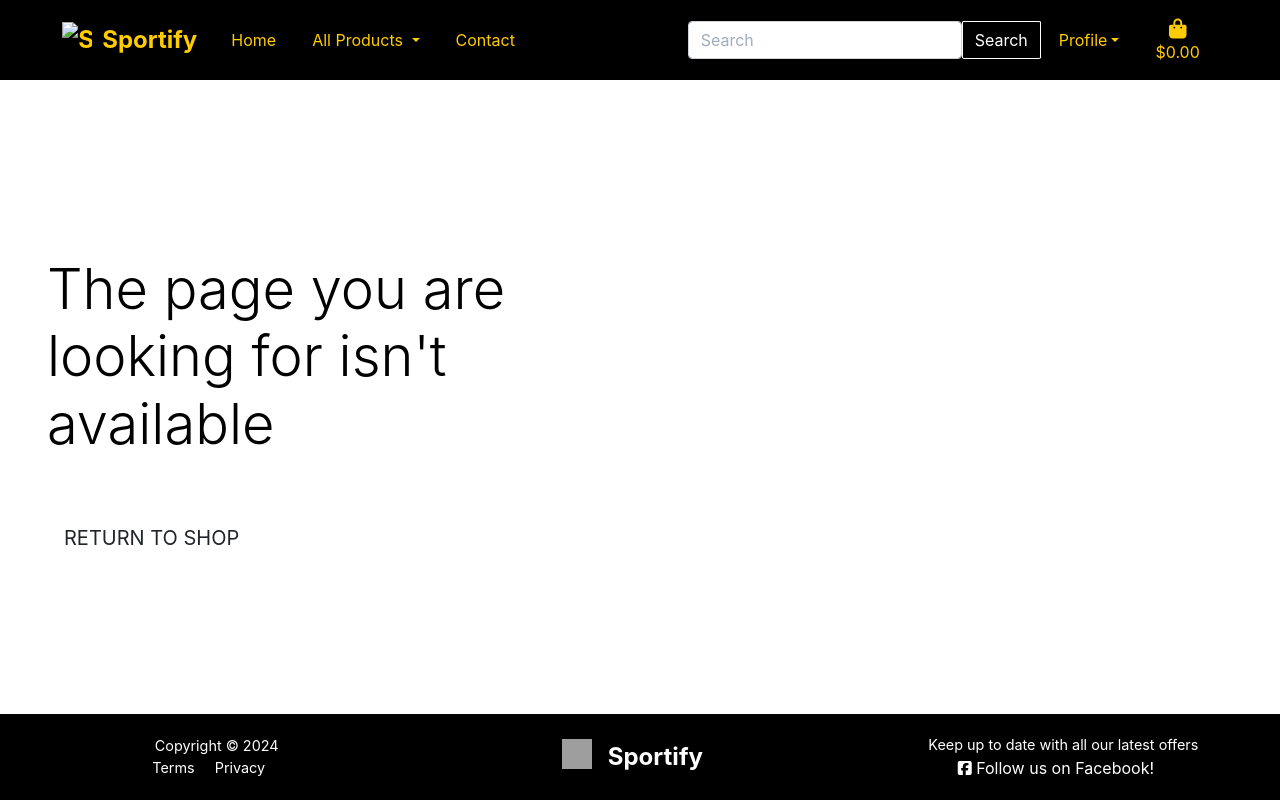
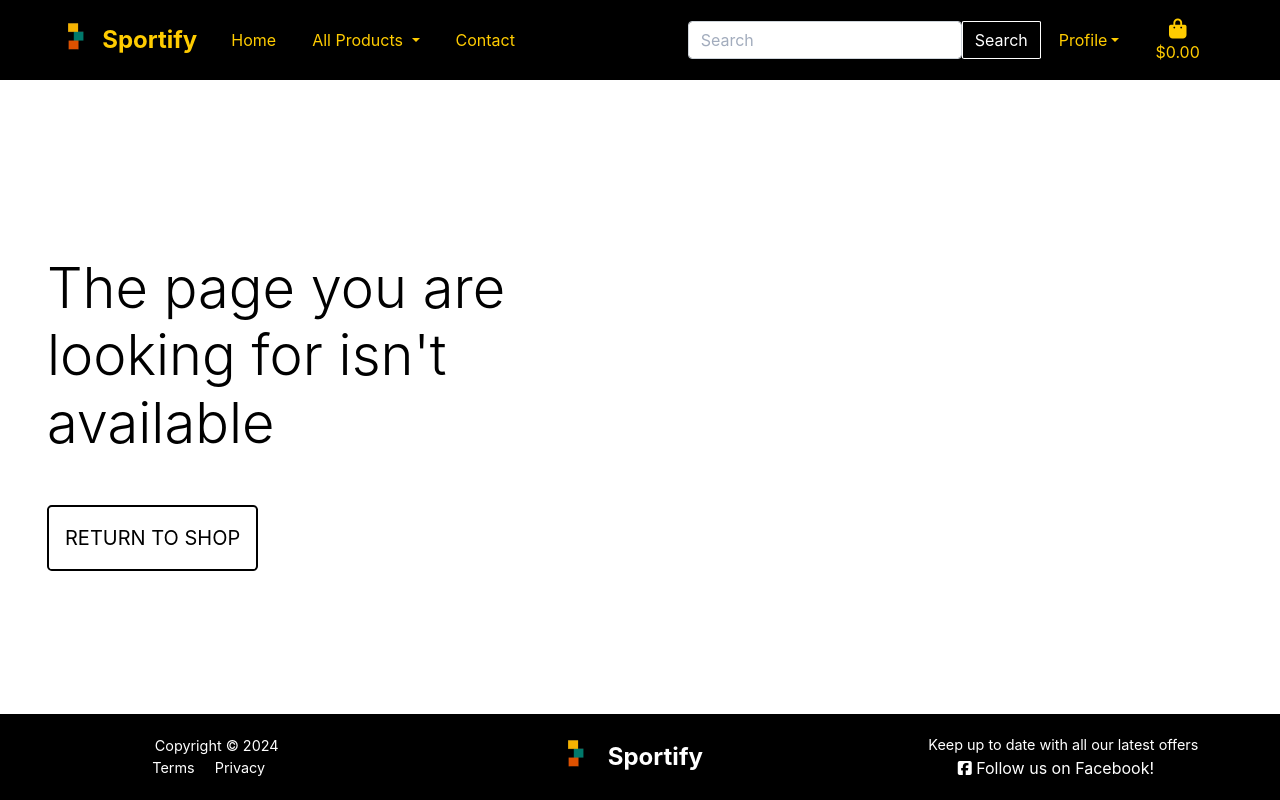
Before and after one commit to MartsyniukOlena/sportify, a Django app: template templates/errors/404.html in a window 1280 px wide. Run offline with Django 3.2, Linux system fonts and the light colour scheme; the template is opened without the code that fills it, so the values that code supplies are empty; some libraries are stand-ins or nearby versions; grey boxes are pictures that could not be loaded.

Commit message:
Add favicon and logo image

```diff
--- a/templates/base.html
+++ b/templates/base.html
@@ -9,7 +9,6 @@
     <meta name="viewport" content="width=device-width, initial-scale=1">
 
     {% block corecss %}
-        <link href="carousel.css" rel="stylesheet">
         <link rel="stylesheet" href="https://stackpath.bootstrapcdn.com/bootstrap/4.4.1/css/bootstrap.min.css" integrity="sha384-Vkoo8x4CGsO3+Hhxv8T/Q5PaXtkKtu6ug5TOeNV6gBiFeWPGFN9MuhOf23Q9Ifjh" crossorigin="anonymous">
         <link rel="stylesheet" href="{% static 'css/base.css' %}">
     {% endblock %}
@@ -22,7 +21,12 @@
     <link rel="preconnect" href="https://fonts.gstatic.com" crossorigin>
     <link href="https://fonts.googleapis.com/css2?family=Raleway:ital,wght@0,100..900;1,100..900&display=swap"
         rel="stylesheet">
+
     <link rel="stylesheet" href="{% static 'css/base.css' %}">
+    <!-- Favicon -->
+    <link rel="apple-touch-icon" sizes="180x180" href="favicon/apple-touch-icon.png">
+    <link rel="icon" type="image/png" sizes="32x32" href="favicon/favicon-32x32.png">
+    <link rel="icon" type="image/png" sizes="16x16" href="favicon/favicon-16x16.png">
 
     {% block corejs %}
         <!-- Font Awesome -->
@@ -47,7 +51,7 @@
         <nav class="navbar navbar-expand-xl sticky-top">
             <div class="container">
                 <a class="navbar-brand" href="{% url 'home' %}">
-                    <img src="" width="30" height="30" class="d-inline-block align-top" alt="Sportify Logo">Sportify</a>
+                    <img src="{{ MEDIA_URL }}logo-s.png" width="30" height="30" class="d-inline-block align-top" alt="Sportify Logo">Sportify</a>
                 <button class="navbar-toggler" type="button" data-toggle="collapse" data-target="#navbarsExample06"
                     aria-controls="navbarsExample06" aria-expanded="false" aria-label="Toggle navigation">
                     <span class="navbar-toggler-icon"></span>
@@ -194,7 +198,7 @@
                         </div>
                 <div class="col-md-4 text-center mb-3 mb-md-0 logo">
                     <a class="navbar-brand" href="#">
-                        <img src="/docs/4.6/assets/brand/bootstrap-solid.svg" width="30" height="30"
+                        <img src="{{ MEDIA_URL }}logo-s.png" width="30" height="30"
                             class="d-inline-block align-top" alt="">
                         Sportify
                     </a>
--- a/templates/errors/404.html
+++ b/templates/errors/404.html
@@ -16,7 +16,7 @@
                 <div class="my-5">
                     <h4>
                         <a href="{% url 'products' %}"
-                            class="shop-now-button btn btn-lg rounded-0 text-uppercase py-3">
+                            class="btn keep-shopping-btn btn-lg text-uppercase py-3">
                                 Return to shop
                         </a>
                     </h4>
```
Also changed, not shown: favicon/apple-touch-icon.png (added), favicon/favicon-16x16.png (added), favicon/favicon-32x32.png (added), media/logo-s.png (added).
